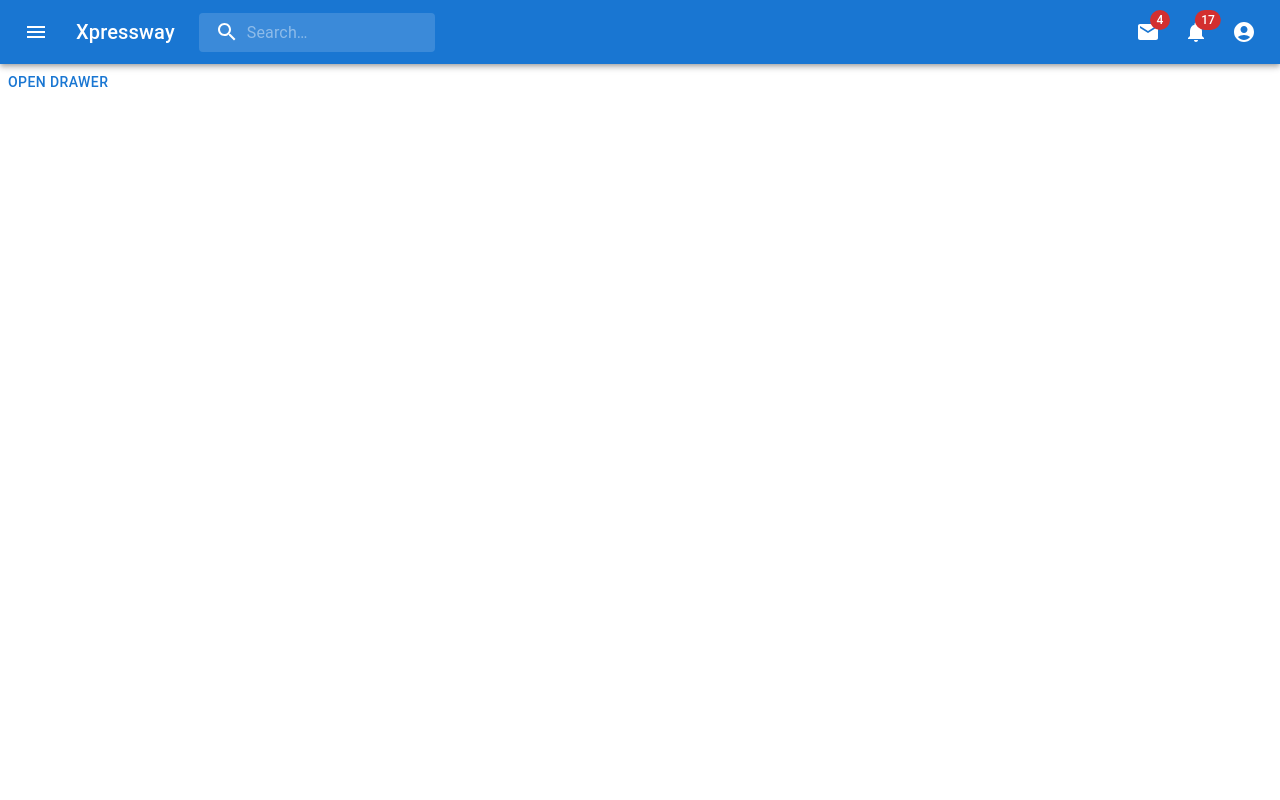
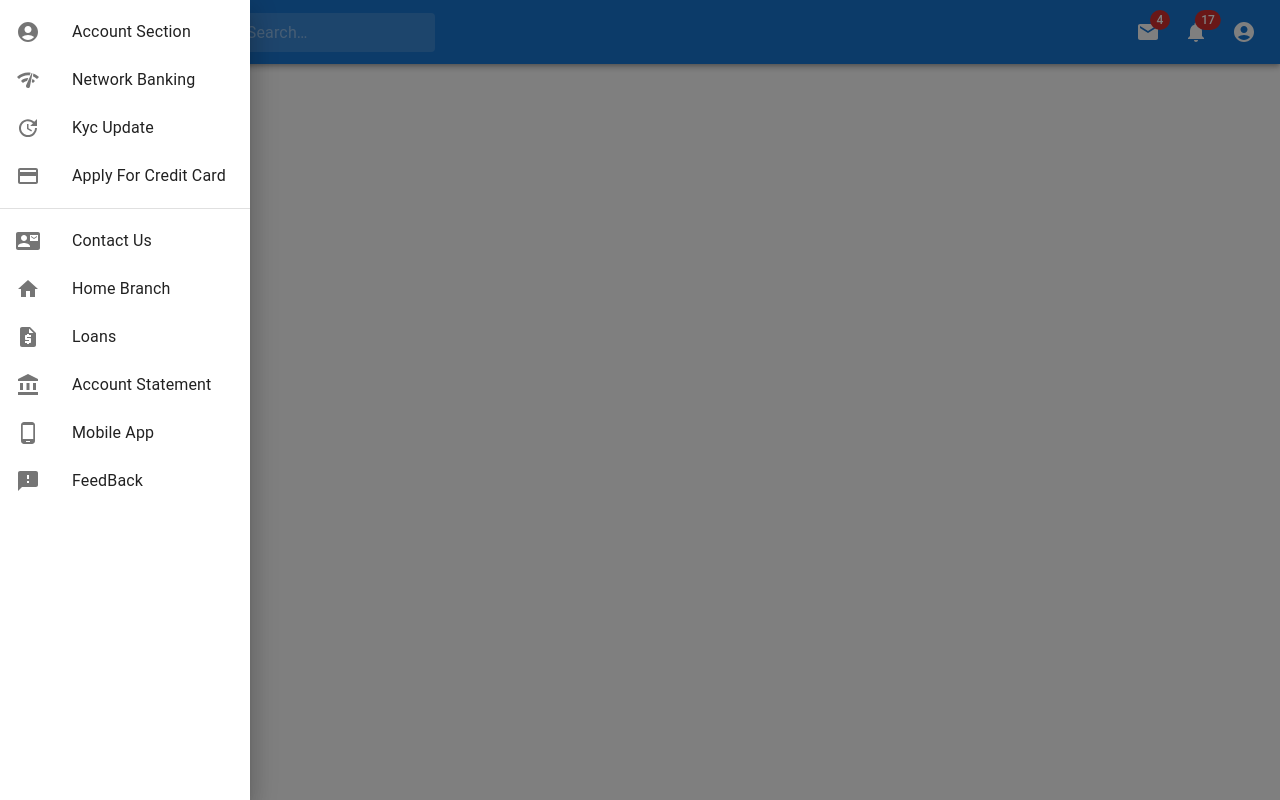
Before and after one commit to Pradeep-2564/MUI, a React (Create React App) app in the folder mui-practice/: page / in a window 1280 px wide. Both pictures are taken after a click on the button 36 px from the left and 32 px from the top of the page. Built offline with nearby package versions, Linux system fonts and the light colour scheme.

Commit message:
Merging AsideBar and NavBar

```diff
--- a/mui-practice/src/Components/Aside/AsideBar.jsx
+++ b/mui-practice/src/Components/Aside/AsideBar.jsx
@@ -1,7 +1,7 @@
 import * as React from 'react';
 import Box from '@mui/material/Box';
 import Drawer from '@mui/material/Drawer';
-import Button from '@mui/material/Button';
+
 import List from '@mui/material/List';
 import Divider from '@mui/material/Divider';
 import ListItem from '@mui/material/ListItem';
@@ -9,22 +9,18 @@ import ListItemButton from '@mui/material/ListItemButton';
 import ListItemIcon from '@mui/material/ListItemIcon';
 import ListItemText from '@mui/material/ListItemText';
 import AccountCircleIcon from '@mui/icons-material/AccountCircle';
-import NetworkCheckIcon from '@mui/icons-material/NetworkCheck'; // Example icon 1
-import UpdateIcon from '@mui/icons-material/Update'; // Example icon 2
-import CreditCardIcon from '@mui/icons-material/CreditCard'; // Example icon 3
-import ContactMailIcon from '@mui/icons-material/ContactMail'; // Example icon 4
-import AccountBalanceIcon from '@mui/icons-material/AccountBalance'; // Example icon 5
-import RequestQuoteIcon from '@mui/icons-material/RequestQuote'; // Example icon 6
+import NetworkCheckIcon from '@mui/icons-material/NetworkCheck';
+import UpdateIcon from '@mui/icons-material/Update';
+import CreditCardIcon from '@mui/icons-material/CreditCard';
+import ContactMailIcon from '@mui/icons-material/ContactMail';
+import AccountBalanceIcon from '@mui/icons-material/AccountBalance';
+import RequestQuoteIcon from '@mui/icons-material/RequestQuote';
 import HomeIcon from '@mui/icons-material/Home';
-import PhoneAndroidIcon from '@mui/icons-material/PhoneAndroid'; // Mobile App Icon
+import PhoneAndroidIcon from '@mui/icons-material/PhoneAndroid';
 import FeedbackIcon from '@mui/icons-material/Feedback';
 
-export default function AsideBar() {
-  const [open, setOpen] = React.useState(false);
+export default function AsideBar({open,onclose}) {
 
-  const toggleDrawer = (newOpen) => () => {
-    setOpen(newOpen);
-  };
 
   const items1 = ['Account Section', 'Network Banking', ' Kyc Update', 'Apply For Credit Card'];
 
@@ -48,8 +44,8 @@ export default function AsideBar() {
   ];
 
   const DrawerList = (
-    <Box sx={{ width: 250 }} role="presentation" onClick={toggleDrawer(false)}>
-      {/* First List */}
+    <Box sx={{ width: 250 }} role="presentation" >
+
       <List>
         {items1.map((text, index) => (
           <ListItem key={text} disablePadding>
@@ -64,7 +60,7 @@ export default function AsideBar() {
       </List>
       <Divider />
 
-      {/* Second List */}
+
       <List>
         {items2.map((text, index) => (
           <ListItem key={text} disablePadding>
@@ -82,8 +78,7 @@ export default function AsideBar() {
 
   return (
     <div>
-      <Button onClick={toggleDrawer(true)}>Open drawer</Button>
-      <Drawer open={open} onClose={toggleDrawer(false)}>
+      <Drawer open={open} onClose={onclose}>
         {DrawerList}
       </Drawer>
     </div>
--- a/mui-practice/src/Components/Nav/NavBar.jsx
+++ b/mui-practice/src/Components/Nav/NavBar.jsx
@@ -16,6 +16,7 @@ import MailIcon from "@mui/icons-material/Mail";
 import NotificationsIcon from "@mui/icons-material/Notifications";
 import MoreIcon from "@mui/icons-material/MoreVert";
 import { Tooltip } from "@mui/material";
+import AsideBar from "../Aside/AsideBar";
 
 const Search = styled("div")(({ theme }) => ({
   position: "relative",
@@ -62,7 +63,11 @@ function NavBar() {
 
   const isMenuOpen = Boolean(anchorEl);
   const isMobileMenuOpen = Boolean(mobileMoreAnchorEl);
+  const [showBar, setShowBar] = React.useState(false);
 
+  const handleBar = ()=>{
+    setShowBar(!showBar)
+  }
   const handleProfileMenuOpen = (event) => {
     setAnchorEl(event.currentTarget);
   };
@@ -164,11 +169,13 @@ function NavBar() {
             color="inherit"
             aria-label="open drawer"
             sx={{ mr: 2 }}
+            onClick={handleBar}
           >
             <Tooltip title="Menu">
             <MenuIcon />
             </Tooltip>
           </IconButton>
+          {showBar && <AsideBar open ={showBar} close={()=>setShowBar(false)}/>}
           <Typography
             variant="h6"
             noWrap
```
